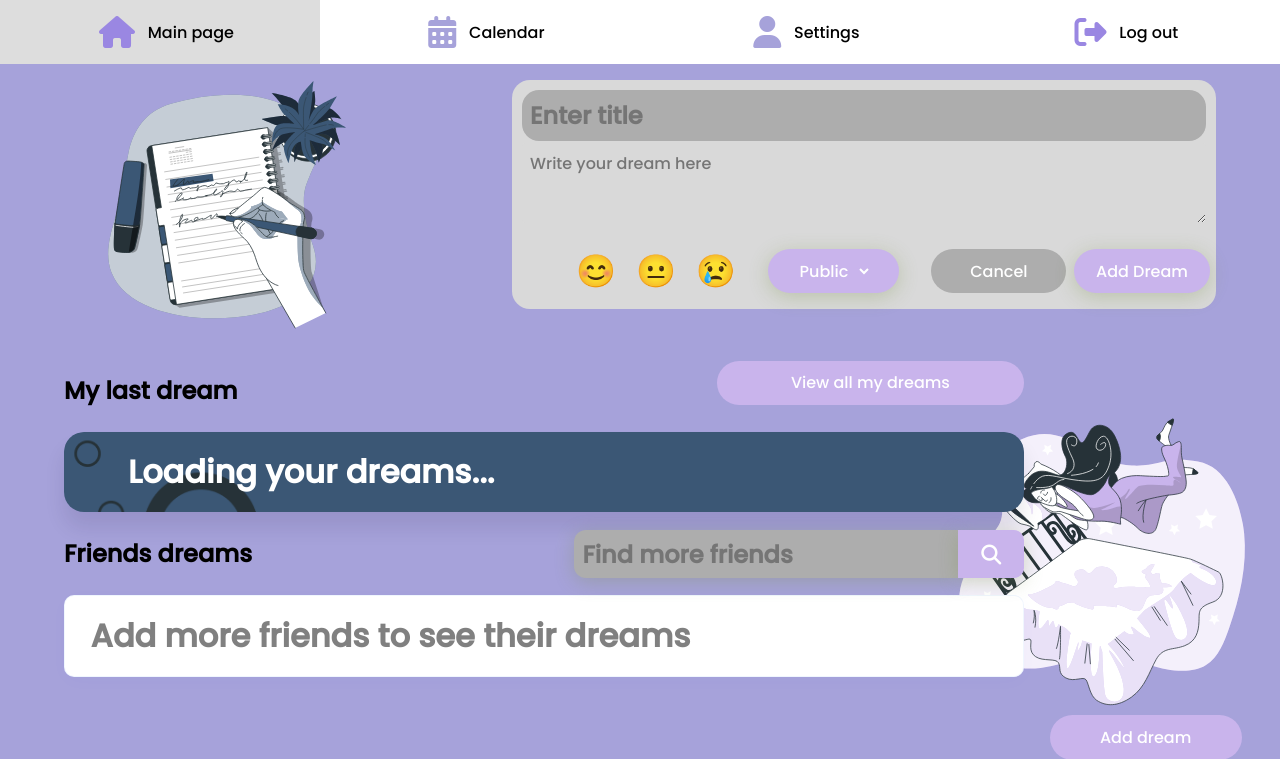
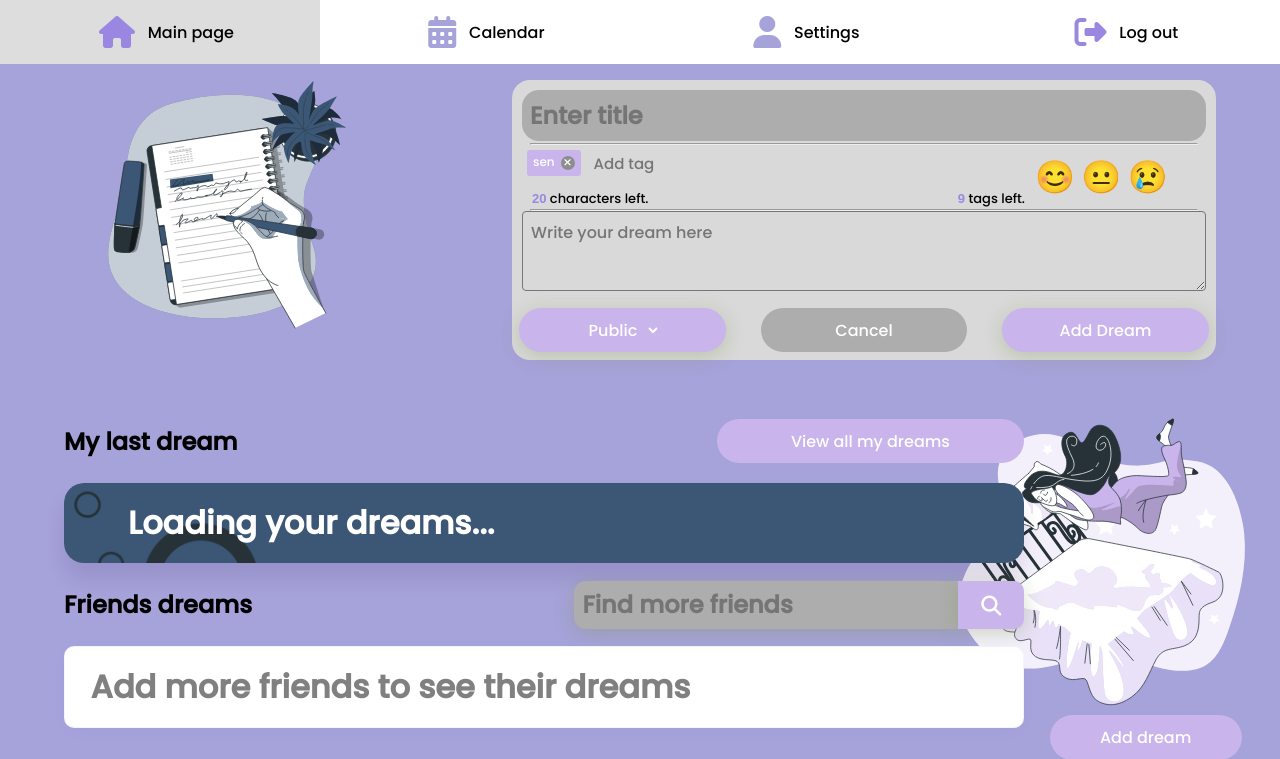
Before and after one commit to tina2042/Dreamly---Symfony-React, a Symfony app: template templates/home/home.html.twig in a window 1280 px wide. Shown: the top 759 px of the page. Run offline with Twig, Linux system fonts and the light colour scheme; the template is opened without the code that fills it, so the values that code supplies are empty; style sheets or scripts are compiled from the project's sources; some libraries are stand-ins or nearby versions.

Commit message:
Tags view

```diff
--- a/assets/js/home.js
+++ b/assets/js/home.js
@@ -26,6 +26,17 @@ class Home extends React.Component {
             didUserLikedThis:  {},
             dreamsComments: [],
             isAddingComment: null,
+            tags: ["sen", ],
+            inputTag: "",
+            maxCharactersLengthTag: 20,
+            maxLengthTags: 10,
+            errors: {
+                length: false,
+                lengthTags: false,
+                validChar: false,
+                already: false,
+                startChar: false
+            }
         };
     }
 
@@ -34,6 +45,61 @@ class Home extends React.Component {
             [e.target.name]: e.target.value
         });
     }
+
+    handleTagChange = (e) => {
+        let value = e.target.value;
+
+
+        if (value.includes(' ') || value.includes(',')) {
+            console.log('jest');
+            value = value.trim().replace(/,$/, '');
+
+
+            if (value.length > 0) {
+                this.addTag(value);
+            }
+
+
+            this.setState({ inputTag: '' });
+        } else {
+
+            this.setState({
+                inputTag: value.slice(0, this.state.maxCharactersLengthTag)
+            });
+        }
+    };
+
+    addTag = (tag) => {
+        const { tags, maxCharactersLengthTag, maxLengthTags } = this.state;
+        const patternTag = /^[A-Za-z0-9ء-ي_ąćęłńóśźżĄĆĘŁŃÓŚŹŻ]+$/g;
+        let errors = {};
+
+        if (tag.length > maxCharactersLengthTag) {
+            errors.length = true;
+        } else if (/^_/.test(tag)) {
+            errors.startChar = true;
+        } else if (tags.length === maxLengthTags) {
+            errors.lengthTags = true;
+        } else if (!patternTag.test(tag)) {
+            errors.validChar = true;
+        } else if (tags.includes(tag)) {
+            errors.already = true;
+        } else {
+            this.setState({
+                tags: [...tags, tag],
+                errors: {}
+            });
+        }
+
+
+        this.setState({ errors });
+    };
+
+    removeTag = (tagToRemove) => {
+        this.setState({
+            tags: this.state.tags.filter(tag => tag !== tagToRemove)
+        });
+    };
 
     handleSubmit = (e) => {
         e.preventDefault();
@@ -309,9 +375,14 @@ class Home extends React.Component {
     }
 
     render() {
-        const { userDreams, userFriendDreams, searchResults, searchQuery, isSearching } = this.state;
+        const { userDreams, userFriendDreams, searchResults, searchQuery, isSearching, tags, inputTag, maxCharactersLengthTag, maxLengthTags, errors } = this.state;
         const UserDreamItem = ({dream}) => {
-            const formattedDate = new Date(dream.date).toLocaleDateString('de-DE');
+            const options = {
+                year: 'numeric',
+                month: 'numeric',
+                day: 'numeric',
+            };
+            const formattedDate = new Date(dream.date).toLocaleDateString(undefined, options);
             const { didUserLikedThis } = this.state;
             let liked = false;
             if(Object.keys(didUserLikedThis).includes(dream.id.toString())){
@@ -444,6 +515,13 @@ class Home extends React.Component {
             if (Object.keys(didUserLikedThis).includes(dream.id.toString())) {
                 liked = didUserLikedThis[dream.id.toString()].liked; // Check if the dream is liked
             }
+            const options = {
+                year: 'numeric',
+                month: 'numeric',
+                day: 'numeric',
+            };
+
+            const formattedDate = new Date(dream.date).toLocaleDateString(undefined, options);
             return (
                 <div key={dream.id} className="friend-dream" data-id={dream.id}>
                     <div className="top">
@@ -451,7 +529,7 @@ class Home extends React.Component {
                              src="https://i0.wp.com/digitalhealthskills.com/wp-content/uploads/2022/11/3da39-no-user-image-icon-27.png?fit=500%2C500&ssl=1"/>
                         <p>{dream.ownerName}</p>
                         <h4>{dream.title}</h4>
-                        <data>{dream.date}</data>
+                        <data>{formattedDate}</data>
                     </div>
                     <div className="bottom">
                         <p>{dream.content}</p>
@@ -578,20 +656,75 @@ class Home extends React.Component {
             <div>
                 <div className="add-dream-form">
                     <form onSubmit={this.handleSubmit}>
-                        <input type="text" name="title" value={this.state.title} onChange={this.handleChange} placeholder="Enter title"/>
-                        <textarea name="content" minLength={5}  value={this.state.content} onChange={this.handleChange} placeholder="Write your dream here"></textarea>
-                        <div id="buttons">
+                        <input type="text" name="title" value={this.state.title} onChange={this.handleChange}
+                               placeholder="Enter title"/>
+                        <hr></hr>
+                        <section className="wrappers">
+                            <div className="tags">
+                                <div className={`wrapper-tags ${inputTag ? 'focus' : ''}`}>
+                                    <div className="view-tags">
+                                        {tags.map((tag, index) => (
+                                            <span key={index} className="tag" data-tag={tag}>
+                                            {tag}
+                                                <i
+                                                    className="fa fa-close"
+                                                    onClick={() => this.removeTag(tag)}
+                                                ></i>
+                                        </span>
+                                        ))}
+                                        <input
+                                            type="text"
+                                            className="input-tag"
+                                            value={inputTag}
+                                            onChange={this.handleTagChange}
+                                            onKeyUp={(e) => e.key === 'Enter' && this.addTag(e)}
+                                            placeholder="Add tag"
+                                        />
+                                    </div>
+                                </div>
+
+                                {this.state.errors.length &&
+                                    <div className="show-error length">Tag must be between 1 and 20 characters.</div>}
+                                {this.state.errors.lengthTags &&
+                                    <div className="show-error lengthTags">You cannot add more than 10 tags.</div>}
+                                {this.state.errors.validChar &&
+                                    <div className="show-error validChar">Use only letters or numbers.</div>}
+                                {this.state.errors.already && <div className="show-error already">This tag is already added.</div>}
+                                {this.state.errors.startChar &&
+                                    <div className="show-error startChar">Tag must start with a letter.</div>}
+
+                                <div className="show-count-all">
+                                    <div className="count-character-tag">
+                                        <span>{maxCharactersLengthTag - inputTag.length}</span> characters left.
+                                    </div>
+                                    <div className="count-tags">
+                                        <span>{maxLengthTags - tags.length}</span> tags left.
+                                    </div>
+                                </div>
+                            </div>
+
                             <div className="emotion-picker">
-                                <input type="radio" id="HAPPY" name="emotion" value="HAPPY" onChange={this.handleChange}/>
+                                <input type="radio" id="HAPPY" name="emotion" value="HAPPY"
+                                       onChange={this.handleChange}/>
                                 <label htmlFor="HAPPY" className="emoji">😊</label>
-                                <input type="radio" id="NEUTRAL" name="emotion" value="NEUTRAL" onChange={this.handleChange}/>
+                                <input type="radio" id="NEUTRAL" name="emotion" value="NEUTRAL"
+                                       onChange={this.handleChange}/>
                                 <label htmlFor="NEUTRAL" className="emoji">😐</label>
-                                <input type="radio" id="SAD" name="emotion" value="SAD" onChange={this.handleChange}/>
+                                <input type="radio" id="SAD" name="emotion" value="SAD"
+                                       onChange={this.handleChange}/>
                                 <label htmlFor="SAD" className="emoji">😢</label>
                             </div>
+
+                        </section>
+                        <hr></hr>
+                        <textarea name="content" minLength={5} value={this.state.content} onChange={this.handleChange}
+                                  placeholder="Write your dream here"></textarea>
+                        <div id="buttons">
+
                             <div className="dropdown-list">
                                 <label htmlFor="privacy">
-                                    <select name="privacy" id="privacy" value={this.state.privacy} onChange={this.handleChange}>
+                                    <select name="privacy" id="privacy" value={this.state.privacy}
+                                            onChange={this.handleChange}>
                                         <option value="PUBLIC">Public</option>
                                         <option value="PRIVATE">Private</option>
                                     </select>
@@ -599,7 +732,8 @@ class Home extends React.Component {
                             </div>
                             <button type="button" className="cancel-btn" onClick={() => {
                                 window.location.href = '/home'
-                            }}>Cancel</button>
+                            }}>Cancel
+                            </button>
                             <button type="submit" className="submit">Add Dream</button>
                         </div>
                     </form>
@@ -641,14 +775,16 @@ class Home extends React.Component {
                     <div className="wrap">
                         <div className="search">
                             <div>
-                                <input type="text" className="searchTerm" placeholder="Find more friends" value={searchQuery} onChange={this.handleSearchChange}
-                                       onFocus={()=>this.setState({isFocused: true})} onBlur={()=>this.setState({isFocused: false})} />
+                                <input type="text" className="searchTerm" placeholder="Find more friends"
+                                       value={searchQuery} onChange={this.handleSearchChange}
+                                       onFocus={() => this.setState({isFocused: true})}
+                                       onBlur={() => this.setState({isFocused: false})}/>
                                 <button type="button" className="searchButton" onClick={() => this.searchFriends()}>
                                     <i className="fa fa-search search-icon"></i>
                                 </button>
                             </div>
                             {isSearching && <p>Searching...</p>}
-                            <SearchResults results={searchResults} addFriend={this.addFriend} />
+                            <SearchResults results={searchResults} addFriend={this.addFriend}/>
                         </div>
                     </div>
                 </div>
--- a/composer.json
+++ b/composer.json
@@ -13,8 +13,9 @@
         "doctrine/doctrine-bundle": "^2.12",
         "doctrine/doctrine-migrations-bundle": "^3.3",
         "doctrine/orm": "^3.1",
-        "lexik/jwt-authentication-bundle": "^2.21",
+        "lexik/jwt-authentication-bundle": "^3.1",
         "nelmio/cors-bundle": "^2.4",
+        "php-amqplib/php-amqplib": "^3.2",
         "phpdocumentor/reflection-docblock": "^5.4",
         "phpstan/phpdoc-parser": "^1.28",
         "symfony/asset": "7.0.*",
@@ -37,8 +38,7 @@
         "symfony/yaml": "7.0.*",
         "symfonycasts/verify-email-bundle": "^1.17",
         "twig/extra-bundle": "^2.12|^3.0",
-        "twig/twig": "^2.12|^3.0",
-        "php-amqplib/php-amqplib": "^3.2"
+        "twig/twig": "^2.12|^3.0"
     },
     "config": {
         "allow-plugins": {
--- a/public/css/global.css
+++ b/public/css/global.css
@@ -67,7 +67,6 @@ a {
 
 
 .submit {
-    margin-top: 1em;
     box-shadow: 0 4px 19px 0 rgba(119, 147, 65, 0.30);
 }
 
@@ -156,17 +155,17 @@ form > #logoutButton i {
 }
 
 .dropdown-list {
-    margin-top: 1em;
+    /*margin-top: 1em; */
     box-shadow: 0 4px 19px 0 rgba(119, 147, 65, 0.30);
     border-radius: 35.765px;
     background: #C9B4EC;
     width: 30%;
-    height: calc(100vh * (50 / 900));
+    height: calc(100vh*(50 / 900));
     display: flex;
     align-items: center;
     justify-content: center;
-    margin-right: 2rem;
-    margin-left: 2rem;
+    /* margin-right: 2rem; */
+    /* margin-left: 2rem;*/
 }
 
 .dropdown-list > label> select {
@@ -180,9 +179,12 @@ form > #logoutButton i {
 
 #buttons {
     display: flex;
-    margin: 0 5vw;
-    justify-content: flex-end;
-    width:90%;
+    margin: 1% 1%;
+    /* width: 90%; */
+    gap: 5%;
+    flex-direction: row;
+    justify-content: space-evenly;
+    align-items: stretch;
 }
 
 .non-visible{
@@ -190,7 +192,9 @@ form > #logoutButton i {
     text-decoration: unset;
     color: black;
 }
-
+input::placeholder textarea::placeholder{
+    color: #0000009e;
+}
 @media (max-width: 700px) {
     .nav-link > span {
         display: none;
--- a/public/css/main.css
+++ b/public/css/main.css
@@ -46,23 +46,19 @@ input {
     border-width: 0;
 }
 
-input:focus {
-    border: 1px solid black;
-    color: black;
-}
+
 
 textarea {
+    font-weight: 500;
     font-family: Poppins;
     font-size: 16px;
     font-style: normal;
-    font-weight: 400;
     line-height: normal;
 
     height: 10vh;
     padding: 8px;
     margin: 0 10px 10px 10px;
     border-radius: 4px;
-    border-width: 0;
     background: #D9D9D9;
 }
 
@@ -73,12 +69,12 @@ form button , a button, .dream-list-btn{
     background: #C9B4EC;
     width: 30%;
     left: 30vw;
-    margin-bottom: 1em;
+
 }
 .cancel-btn{
-    margin-top: 1em;
+    /* margin-top: 1em; */
     background: #ADADAD;
-    margin-right: 0.5em;
+    /* margin-right: 0.5em;*/
 }
 #root{
     width:100%;
@@ -371,13 +367,15 @@ data {
     color: #9a87e2;
 }
 .emotion-picker {
+    width: 25%;
     display: flex;
-    gap: 20px;
+    gap: 0.5vw;
     align-items: center;
+    flex-wrap: wrap;
 }
 
 .emoji {
-    font-size: xx-large;
+    font-size: 2.5vw;
     cursor: pointer;
 }
 
@@ -388,6 +386,214 @@ input[type="radio"] {
 input[type="radio"]:checked + .emoji {
     transform: scale(1.2);
 }
+.btn {
+    cursor: pointer;
+}
+.hide,
+.hiddendiv {
+    display: none;
+}
+
+/* Start add tags */
+.wrappers {
+    display: flex;
+    margin: 0 10px;
+}
+.tags {
+    width: 75%;
+    -webkit-user-select: none;
+    -moz-user-select: none;
+    -o-user-select: none;
+    user-select: none;
+}
+.tags .title {
+    display: inline-block;
+    margin: 10px 0;
+    color: black;
+}
+.tags .show-error {
+    color: #c62a2a;
+    font-size: 14px;
+    padding: 5px 10px;
+    /*display: none;*/
+}
+
+.tags .wrapper-tags {
+
+    border-radius: 17px;
+    padding: 5px;
+    cursor: text;
+    -webkit-transition: all 0.2s ease-in-out;
+    -moz-transition: all 0.2s ease-in-out;
+    transition: all 0.2s ease-in-out;
+}
+.tags .wrapper-tags.focus {
+    color: #9a87e2;
+    box-shadow: 0 0 0 0.05rem rgb(173 173 173);
+}
+.tags .wrapper-tags .view-tags {
+    height: auto;
+    display: flex;
+    flex-direction: row;
+    flex-wrap: wrap;
+}
+.tags .wrapper-tags .tag {
+    font-size: 12px;
+    padding: 3px 6px;
+    height: 26px;
+    background-color: #c9b4ec;
+    color: #FFF;
+    border-radius: 3px;
+    display: block;
+    float: left;
+    margin: 0 8px 8px 0;
+    cursor: default;
+    -webkit-user-select: text;
+    -moz-user-select: text;
+    -o-user-select: text;
+    user-select: text;
+}
+.tags .wrapper-tags .tag::-moz-selection {
+    background-color: #ebff00;
+    color: #e65508;
+}
+.tags .wrapper-tags .tag::selection {
+    background-color: #ebff00;
+    color: #e65508;
+}
+.tags .wrapper-tags .tag i {
+    cursor: pointer;
+    margin-left: 6px;
+    color: #fff;
+    font-size: 10px;
+    width: 14px;
+    height: 14px;
+    background-color: #8e8e8e;
+    border-radius: 50%;
+    text-align: center;
+    line-height: 13.5px;
+}
+.tags .wrapper-tags .tag i:hover {
+    background-color: #d31818;
+}
+.tags .wrapper-tags .input-tag:focus input:focus textarea:focus {
+
+    color: #9a87e2;
+    box-shadow: 0 0 0 0.05rem rgb(173 173 173);
+}
+.tags .wrapper-tags .input-tag {
+    font-weight: 500;
+    margin: 0;
+    display: inline-block;
+    border: 0;
+    padding-left: 5px;
+    height: 26px;
+    flex-grow: 1;
+    width: 50px;
+    min-width: 50px;
+    font-size: 15px;
+    background-color: inherit;
+}
+.show-count-all {
+    font-size: 13px;
+    overflow: hidden;
+    padding: 0 10px;
+}
+.show-count-all > div span {
+    color: #9a87e2;
+    font-weight: bold;
+    font-family: Arial, sans-serif;
+}
+.show-count-all > div.max span,
+.show-count-all > div.max {
+    color: #de1717;
+    font-size: 14px;
+    -webkit-animation: flash 1s ease-in-out infinite;
+    -moz-animation: flash 1s ease-in-out infinite;
+    -o-animation: flash 1s ease-in-out infinite;
+    animation: flash 1s ease-in-out infinite;
+}
+@-webkit-keyframes flash {
+    0% { opacity: 1 }
+    50% { opacity: 0.6 }
+    100% { opacity: 1 }
+}
+@-moz-keyframes flash {
+    0% { opacity: 1 }
+    50% { opacity: 0.6 }
+    100% { opacity: 1 }
+}
+@keyframes flash {
+    0% { opacity: 1 }
+    50% { opacity: 0.6 }
+    100% { opacity: 1 }
+}
+
+.show-count-all .count-character-tag {
+    float: left;
+}
+.show-count-all .count-tags {
+    float: right;
+}
+.tags .btn {
+    margin: 20px 0;
+}
+
+/* End add tags */
+
+/* Start show tags */
+.show-all-tags {
+    font-family: Arial, sans-serif;
+    -webkit-user-select: none;
+    -moz-user-select: none;
+    -o-user-select: none;
+    user-select: none;
+}
+
+.show-all-tags .show-tags .title {
+    color: #666;
+    font-size: 18px;
+    font-weight: bold;
+}
+.show-all-tags .show-tags .wrapper-view-tags {
+    padding: 10px 10px 10px 20px;
+    background-color: #EEE;
+    border-radius: 4px;
+    position: relative;
+}
+.show-all-tags .show-tags .wrapper-view-tags .hide-array {
+    position: absolute;
+    top: 0;
+    right: 0;
+    width: 30px;
+    height: 30px;
+    line-height: 28px;
+    background-color: #c11d1d;
+    color: #FFF;
+    text-align: center;
+    cursor: pointer;
+}
+.show-all-tags .show-tags .tags .tag {
+    padding-left: 25px;
+}
+.show-all-tags .show-tags .tags .tag span {display: inline-block}
+.show-all-tags .show-tags .tags .tag .index {
+    color: #3498db;
+    font-weight: bold;
+    width: 40px;
+}
+.show-all-tags .show-tags .tags .tag .value {
+    -webkit-user-select: text;
+    -moz-user-select: text;
+    -o-user-select: text;
+    user-select: text;
+}
+hr{
+    margin: 0 auto;
+    width: 95%;
+    text-align: center;
+}
+/* End show tags */
 @media (max-width: 700px) {
     .sally img, .notes img {
         display: none;
```
Also changed, not shown: 3 other files.
